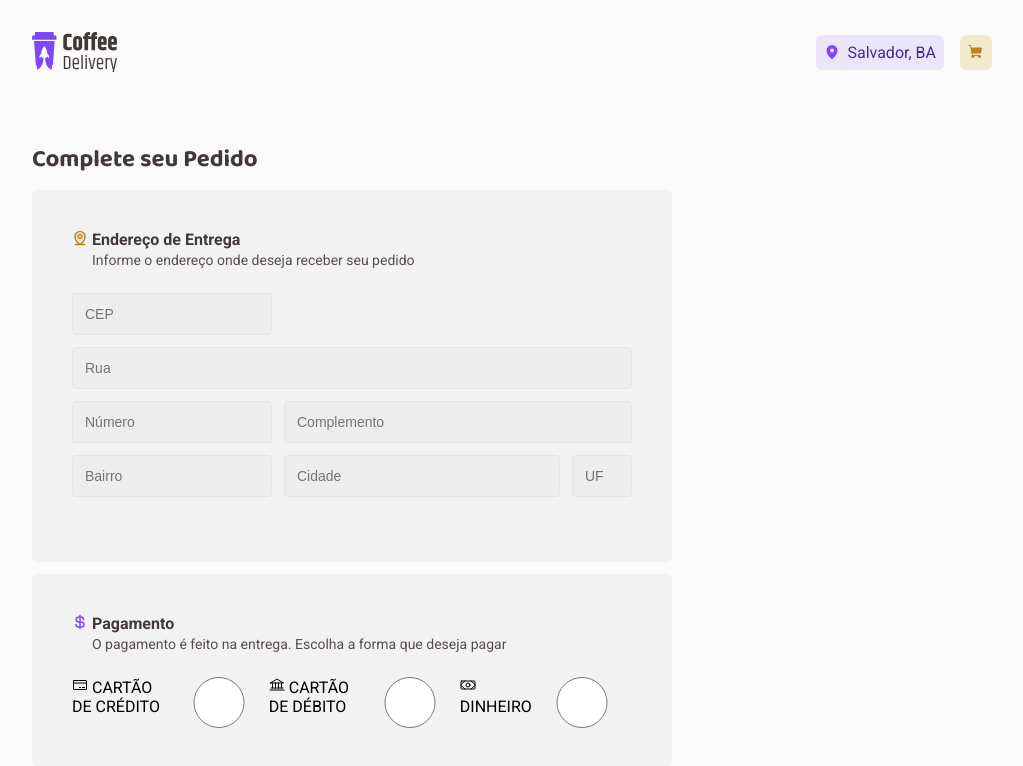
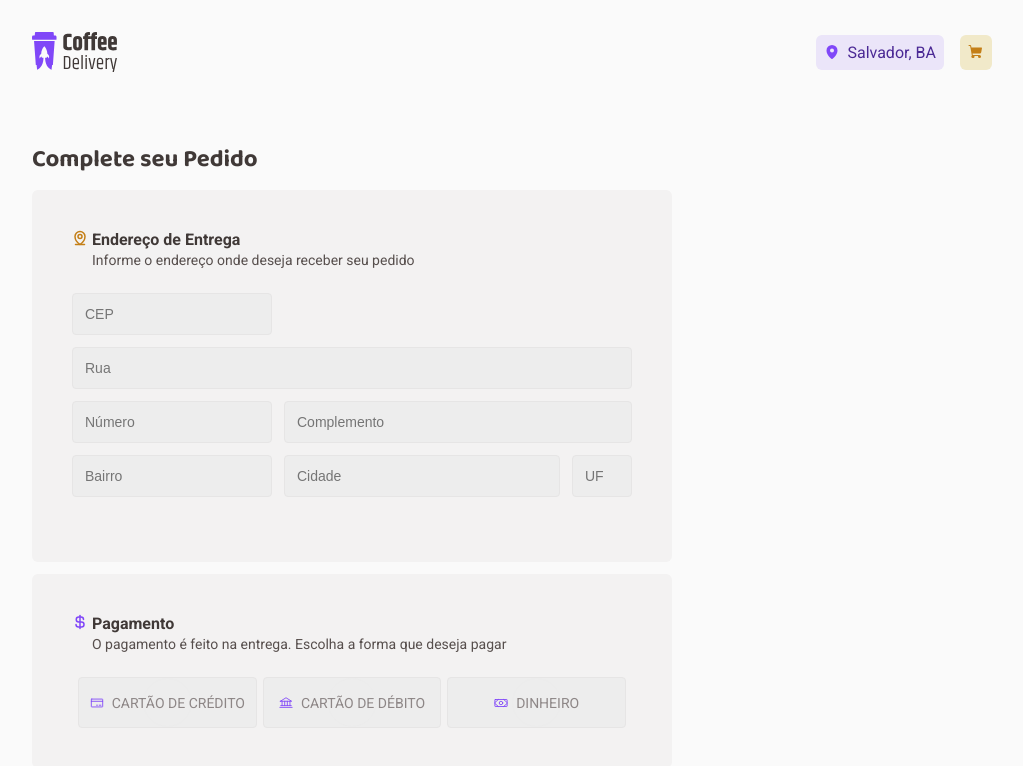
Before and after one commit to jairocket/project-02, a React (Vite) app: page /checkout in a window 1280 px wide. Shown: the top 766 px of the page, without its empty margins (128-1151 px from the left). Built offline with nearby package versions, Linux system fonts and the light colour scheme.

Commit message:
Finish Form

```diff
--- a/src/components/AdressForm/index.tsx
+++ b/src/components/AdressForm/index.tsx
@@ -19,6 +19,7 @@ import {
   InputDiv,
   PaymentDiv,
   ButtonGroup,
+  RadioButton,
 } from './styles'
 import { defaultTheme } from '../../styles/Themes/default'
 
@@ -32,11 +33,24 @@ export function AddressForm() {
       bairro: '',
       cidade: '',
       uf: '',
+      pagamento: '',
     },
   })
   const { handleSubmit, watch, register } = addressForm
+
+  const onsubmit = (data: {
+    cep: string
+    rua: string
+    numero: string
+    complemento: string
+    bairro: string
+    cidade: string
+    uf: string
+    pagamento: string
+  }) => console.log(data)
+
   return (
-    <Form onSubmit={() => console.log('form')}>
+    <Form onSubmit={handleSubmit(onsubmit)}>
       <FormDiv>
         <AddressFormTitle>
           <MapPinLine weight="bold" color={defaultTheme['yellow-dark']} />
@@ -97,18 +111,47 @@ export function AddressForm() {
           </div>
         </AddressFormTitle>
         <ButtonGroup>
-          <label htmlFor="credito">
-            <CreditCard /> CARTÃO DE CRÉDITO
-          </label>
-          <ButtonInput type="radio" />
-          <label htmlFor="credito">
-            <Bank /> CARTÃO DE DÉBITO
-          </label>
-          <ButtonInput type="radio" />
-          <label htmlFor="credito">
-            <Money /> DINHEIRO
-          </label>
-          <ButtonInput type="radio" />
+          <RadioButton>
+            <ButtonInput
+              id="pagamento"
+              type="radio"
+              value={'crédito'}
+              {...register('pagamento')}
+            />
+            <label htmlFor="credito">
+              <div>
+                <CreditCard color={defaultTheme['purple']} /> CARTÃO DE CRÉDITO
+              </div>
+            </label>
+          </RadioButton>
+          <RadioButton>
+            <ButtonInput
+              id="pagamento"
+              type="radio"
+              value={'débito'}
+              {...register('pagamento')}
+            />
+
+            <label htmlFor="debito">
+              <div>
+                <Bank color={defaultTheme['purple']} /> CARTÃO DE DÉBITO
+              </div>
+            </label>
+          </RadioButton>
+
+          <RadioButton>
+            <ButtonInput
+              id="pagamento"
+              type="radio"
+              value={'dinheiro'}
+              {...register('pagamento')}
+            />
+            <label htmlFor="dinheiro">
+              <div>
+                <Money color={defaultTheme['purple']} /> DINHEIRO
+              </div>
+            </label>
+          </RadioButton>
         </ButtonGroup>
       </PaymentDiv>
     </Form>
--- a/src/components/AdressForm/styles.ts
+++ b/src/components/AdressForm/styles.ts
@@ -55,11 +55,59 @@ export const CityInput = styled(BaseInput)`
 export const UfInput = styled(BaseInput)`
   width: 60px;
 `
+export const ButtonInput = styled(BaseInput)`
+  width: 100%;
+  height: 100%;
+  display: block;
+  position: absolute;
+  top: 0;
+  left: 0;
+  right: 0;
+  bottom: 0;
 
-export const ButtonInput = styled(BaseInput)`
+  opacity: 0.011;
+  z-index: 100;
+
+  :checked + label {
+    background-color: ${(props) => props.theme['purple-light']};
+    border: 1px solid ${(props) => props.theme['purple']};
+    border-radius: 4px;
+  }
+`
+
+export const RadioButton = styled.div`
+  float: left;
   width: 178.67px;
   height: 51px;
+  position: relative;
+  background-color: ${(props) => props.theme['input']};
+  border: 1px solid ${(props) => props.theme['button']};
+  color: ${(props) => props.theme['label']};
+  padding: 0.75rem;
+  border-radius: 4px;
+  font-size: 14px;
+
+  label {
+    display: flex;
+    align-items: center;
+    justify-content: center;
+    position: absolute;
+    top: 0;
+    left: 0;
+    right: 0;
+    bottom: 0;
+    cursor: pointer;
+
+    z-index: 90;
+
+    div {
+      display: flex;
+      align-items: center;
+      gap: 0.5rem;
+    }
+  }
 `
+
 export const ButtonGroup = styled.div`
   display: flex;
   justify-content: space-evenly;
```
